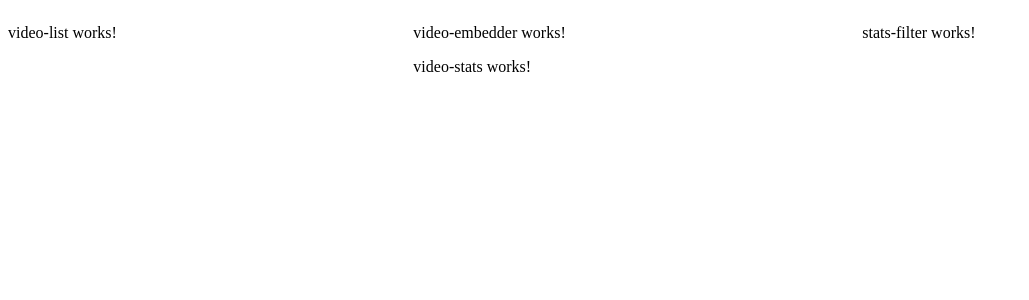
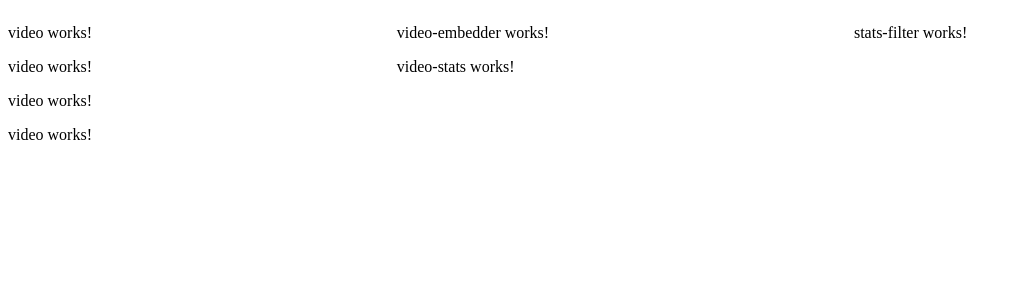
Before and after one commit to chai-jay/angular-bootcamp, an Angular app: page /dashboard in a window 1280 px wide. Shown: the top 300 px of the page, without its empty margins (0-1029 px from the left). Built offline with nearby package versions, Linux system fonts and the light colour scheme.

Commit message:
basic ngFor

```diff
--- a/src/app/video-list/video-list.component.html
+++ b/src/app/video-list/video-list.component.html
@@ -1,3 +1 @@
-<p>
-  video-list works!
-</p>
+<app-video *ngFor="let video of videos"></app-video>
--- a/src/app/video-list/video-list.component.ts
+++ b/src/app/video-list/video-list.component.ts
@@ -6,6 +6,7 @@ import { Component, OnInit } from '@angular/core';
   styleUrls: ['./video-list.component.css']
 })
 export class VideoListComponent implements OnInit {
+  public videos = ['video 1', 'video 2', 'video 3', 'video 4'];
 
   constructor() { }
 
```
